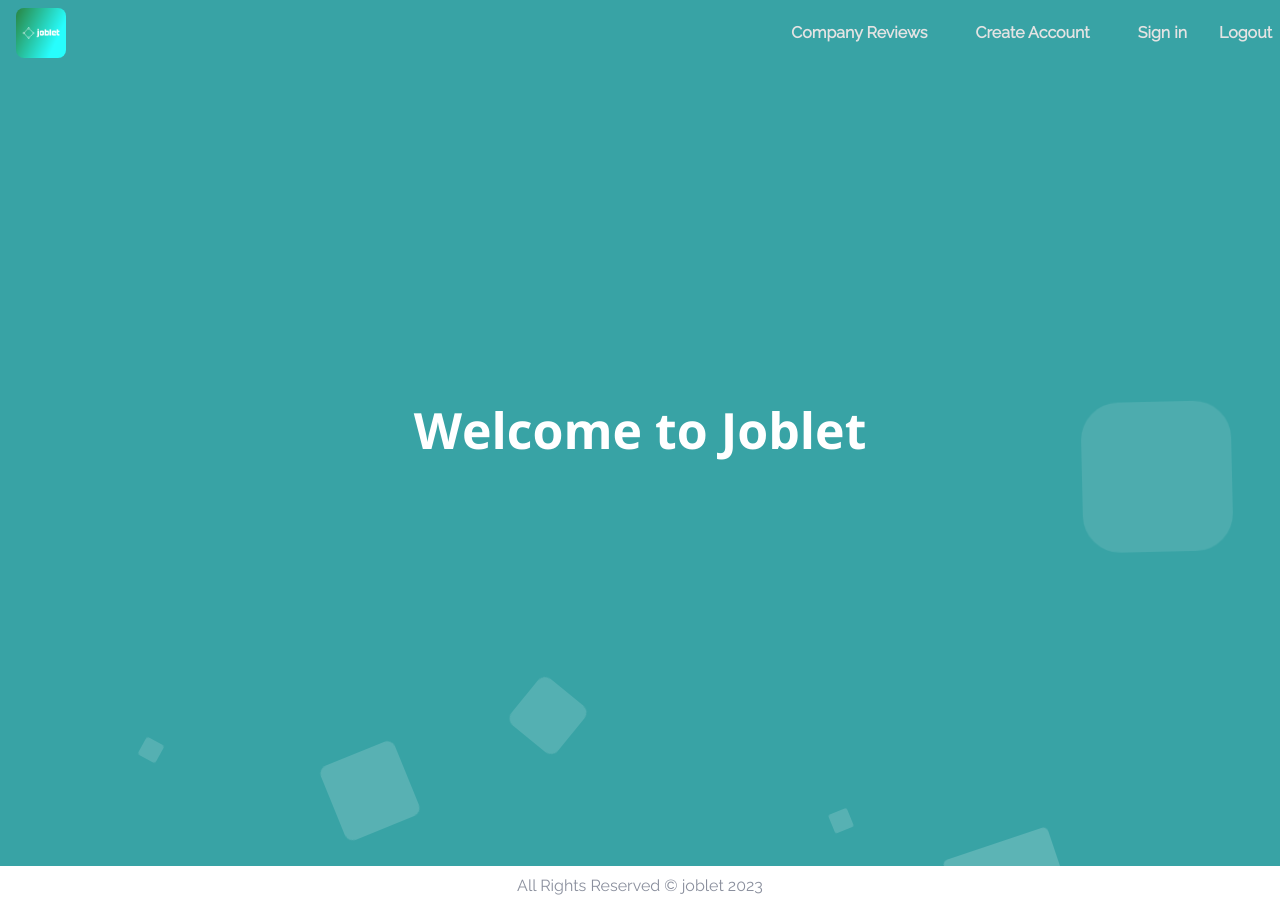
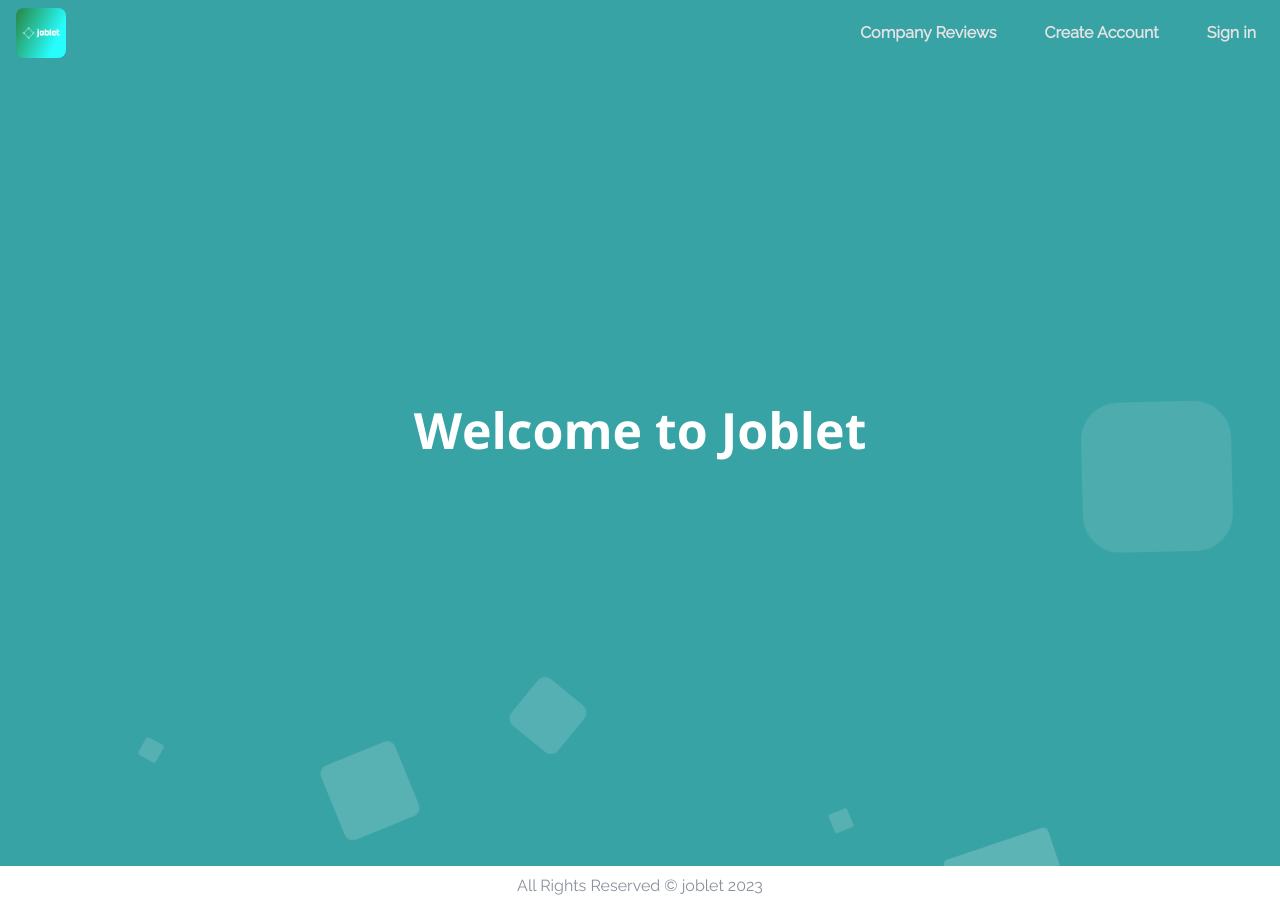
Before and after one commit to ianahart/joblet, a React (Create React App) app in the folder frontend/: page / in a window 1280 px wide. Built offline with nearby package versions, Linux system fonts and the light colour scheme.

Commit message:
feat: hide and show links depending on auth status

```diff
--- a/frontend/src/components/Navbar/DesktopNav.tsx
+++ b/frontend/src/components/Navbar/DesktopNav.tsx
@@ -9,7 +9,7 @@ import NavigationLink from './NavigationLink';
 
 const DesktopNav = () => {
   const navigate = useNavigate();
-  const { logout } = useContext(UserContext) as IUserContext;
+  const { logout, user } = useContext(UserContext) as IUserContext;
 
   const handleOnLogout = async () => {
     try {
@@ -25,8 +25,11 @@ const DesktopNav = () => {
   return (
     <Flex display={['none', 'none', 'flex']}>
       <NavigationLink theme="light" text="Company Reviews" to="company-reviews" />
+      {user.id === 0 && (
         <NavigationLink theme="light" text="Create Account" to="register" />
-      <NavigationLink theme="light" text="Sign in" to="login" />
+      )}
+      {user.id === 0 && <NavigationLink theme="light" text="Sign in" to="login" />}
+      {user.id !== 0 && (
         <Text
           onClick={handleOnLogout}
           p="0.5rem"
@@ -36,6 +39,7 @@ const DesktopNav = () => {
         >
           Logout
         </Text>
+      )}
     </Flex>
   );
 };
--- a/frontend/src/components/Navbar/MobileNav.tsx
+++ b/frontend/src/components/Navbar/MobileNav.tsx
@@ -15,7 +15,7 @@ interface IMobileNavProps {
 
 const MobileNav = ({ handleSetMobileNavOpen, triggerRef }: IMobileNavProps) => {
   const navigate = useNavigate();
-  const { logout } = useContext(UserContext) as IUserContext;
+  const { logout, user } = useContext(UserContext) as IUserContext;
 
   const handleOnLogout = async () => {
     try {
@@ -79,19 +79,24 @@ const MobileNav = ({ handleSetMobileNavOpen, triggerRef }: IMobileNavProps) => {
           to="company-reviews"
         />
         <Spacer />
+        {user.id === 0 && (
           <NavigationLink
             handleSetMobileNavOpen={handleSetMobileNavOpen}
             theme="dark"
             text="Create Account"
             to="register"
           />
+        )}
         <Spacer />
+        {user.id === 0 && (
           <NavigationLink
             handleSetMobileNavOpen={handleSetMobileNavOpen}
             theme="dark"
             text="Sign in"
             to="login"
           />
+        )}
+        {user.id !== 0 && (
           <Text
             onClick={handleOnLogout}
             p="0.5rem"
@@ -101,6 +106,7 @@ const MobileNav = ({ handleSetMobileNavOpen, triggerRef }: IMobileNavProps) => {
           >
             Logout
           </Text>
+        )}
       </Flex>
     </Box>
   );
```
Lines whose indentation alone changed are shown as unchanged.
